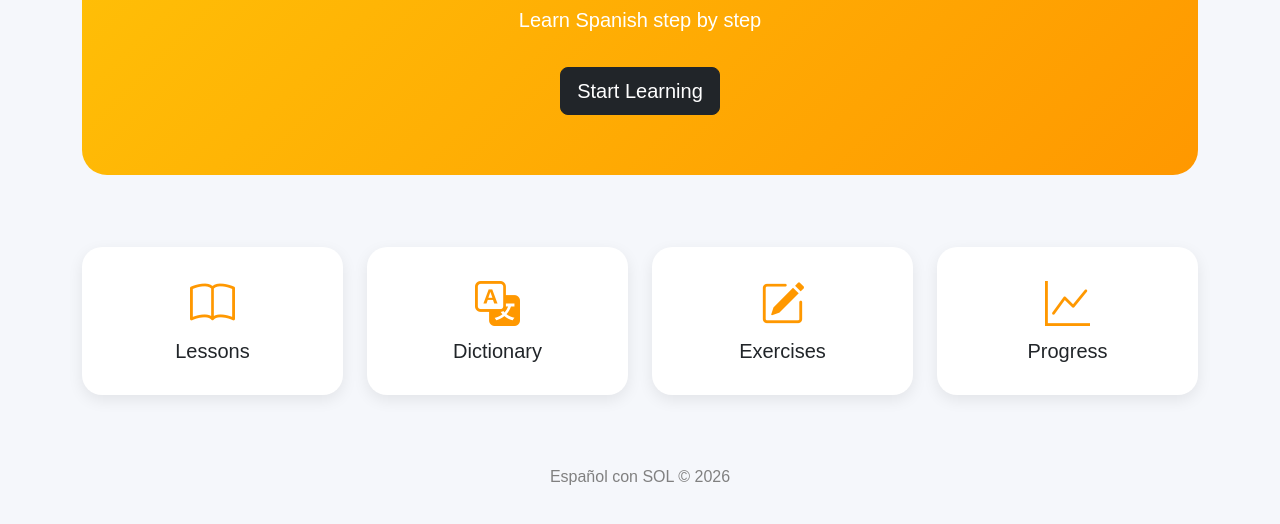
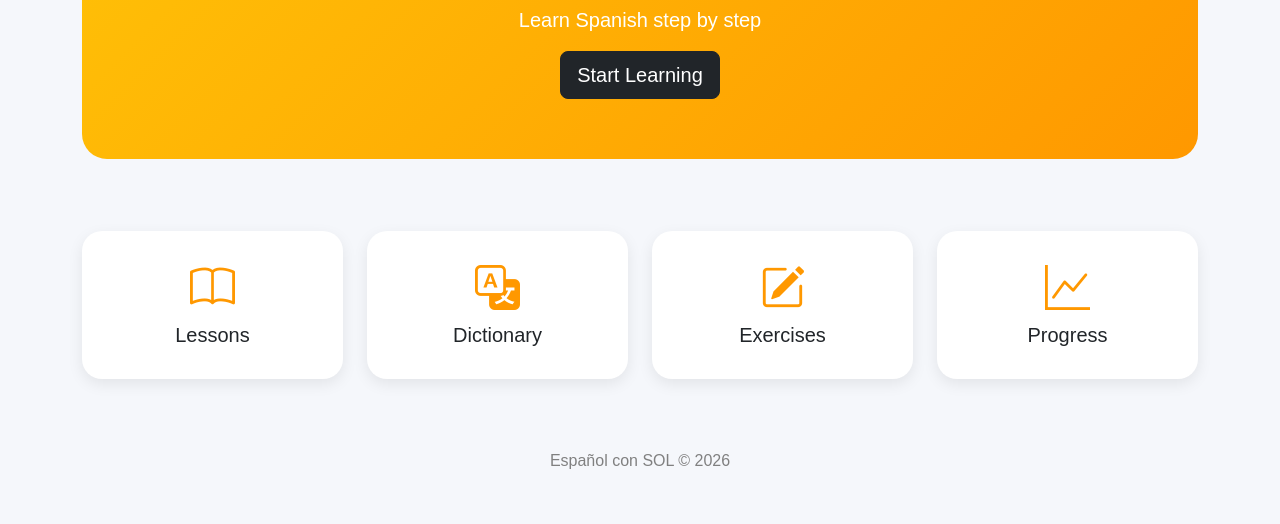
Before and after one commit to ato883/espanol-con-sol, a plain HTML site: page index.html in a window 1280 px wide. Shown: the part 136-660 px from the top of the page. Drawn offline with nearby package versions, Linux system fonts and the light colour scheme.

Commit message:
Fix button HTML syntax in index.html

```diff
--- a/index.html
+++ b/index.html
@@ -63,8 +63,8 @@ color:gray;
 Learn Spanish step by step
 </p>
 
-<a class="btn btn-dark btn-lg mt-3" href="pages/lessons.html">
-Start Learning
+<a href="pages/lessons.html" class="btn btn-dark btn-lg">
+    Start Learning
 </a>
 
 </div>
```
